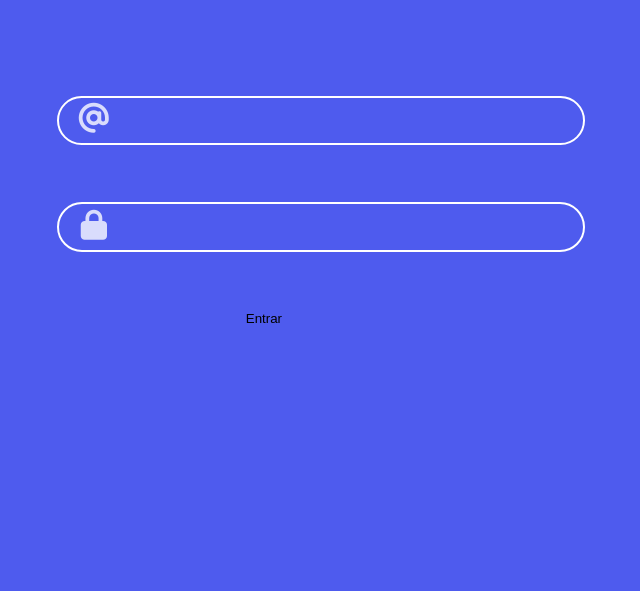
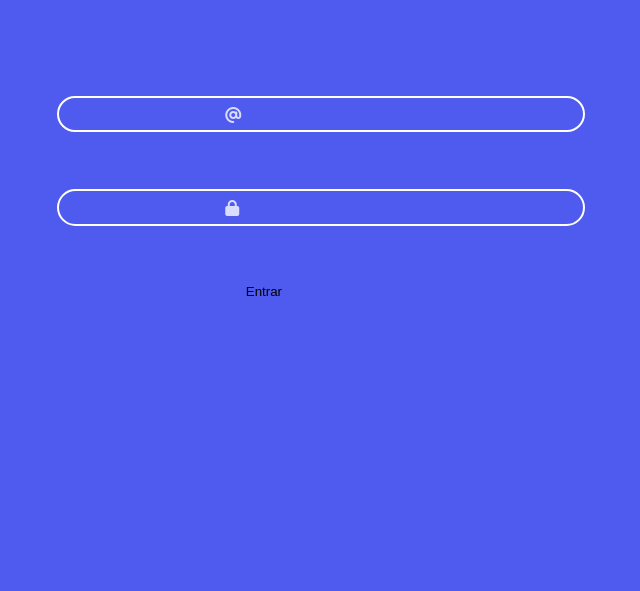
Before and after one commit to lumamontes/grab-login-page, a plain HTML site: page index.html in a window 1280 px wide. Shown: the part 209-800 px from the top of the page, without its empty margins (256-896 px from the left). Drawn offline with Linux system fonts and the light colour scheme.

Commit message:
ajuste input

```diff
--- a/index.html
+++ b/index.html
@@ -1,5 +1,6 @@
 <!DOCTYPE html>
 <html lang="pt-br">
+
 <head>
   <meta charset="UTF-8" />
   <meta name="viewport" content="width=device-width, initial-scale=1.0" />
@@ -7,22 +8,29 @@
   <link rel="stylesheet" href="style.css">
   <title>Grab - Login</title>
 </head>
+
 <body>
   <header>
     <img src="assets/logo-grab.svg" alt="">
   </header>
 
   <form action="#">
-        <fieldset>
+    <fieldset >
       <label for="email"></label>
+      <div class="input-container">
         <i class="fas fa-at"></i>
         <input type="text">
+      </div>
     </fieldset>
 
     <fieldset>
+
+      <label for="password"></label>
+      <div class="input-container">
         <i class="fas fa-lock"></i>
-          <label for="password"></label>
         <input type="text">
+      </div>
+
     </fieldset>
 
     <input type="button" value="Entrar">
@@ -34,4 +42,5 @@
 
 
 </body>
+
 </html>
--- a/style.css
+++ b/style.css
@@ -9,6 +9,7 @@ header {
     justify-content: center;
     width: 100vw;
     height: 30vh;
+    margin: 0 auto;
 }
 
 header img {
@@ -24,11 +25,10 @@ form {
 }
 
 form fieldset {
+    width: 90%;
     max-width: 500px;
 
     display: flex;
-    align-items: center;
-    justify-content: center;
 
     border: none;
     border: 2px solid white;
@@ -36,18 +36,30 @@ form fieldset {
 
     margin: 5% auto;
 }
+.input-container {
+    display: flex;
+    align-items: center;
 
+    margin: 0 auto;
+
+
+
+}
 
 form input {
     width: 90%;
     border: none;
     background: none;
     outline: none;
+    display: flex;
+    align-items: center;
+    justify-content: center;
+
 }
 
 .fas {
     color: rgba(255, 255, 255, 0.788);
-    font-size: 30px;
-
+    width: 10px;
+    height: 10px;
 
 }
```
Lines whose indentation alone changed are shown as unchanged.
